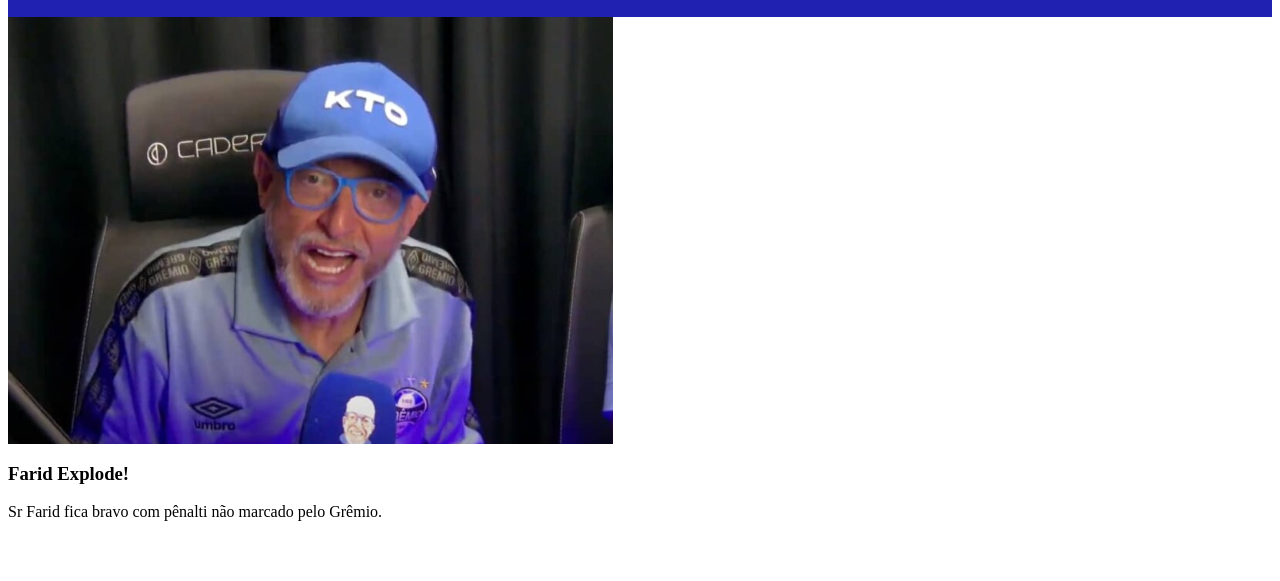
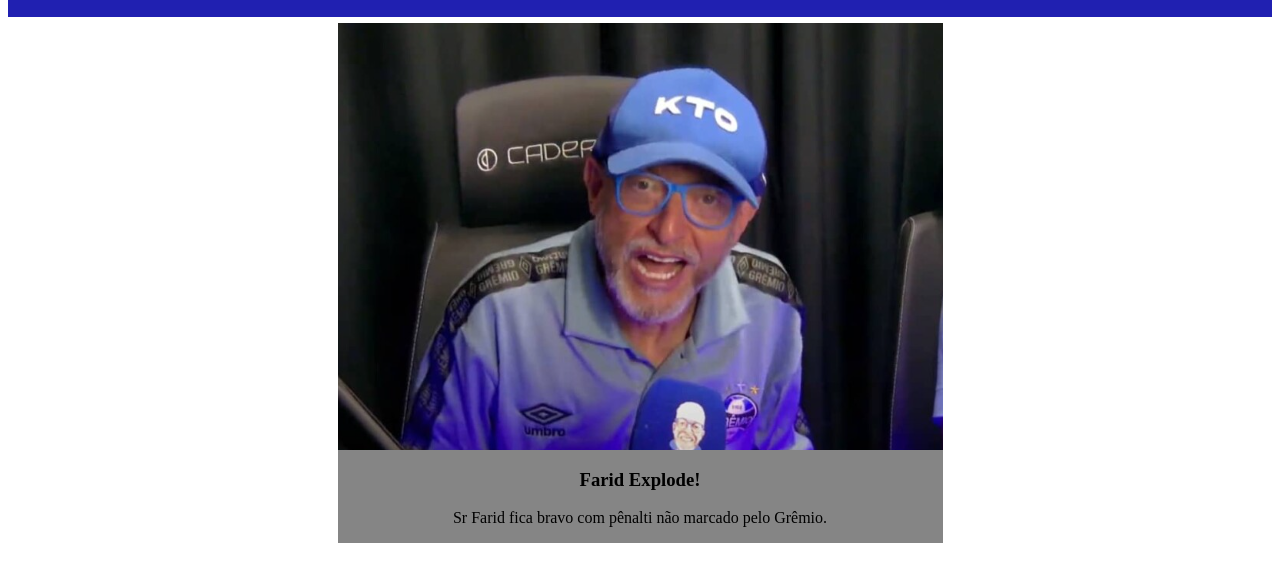
Before and after one commit to thaisduartedasilva/site-time, a plain HTML site: page index.html in a window 1280 px wide. Shown: the part 121-702 px from the top of the page. Drawn offline with Linux system fonts and the light colour scheme.

Commit message:
add - style.css noticia

```diff
--- a/index.html
+++ b/index.html
@@ -26,9 +26,9 @@
     </header>
 
     <main>
-        <section id="notícias">
+        <section id="noticias">
 
-            <div class="notícia">
+            <div class="noticia">
                 <img class="img_noticia" src="assets/farid.png" alt="Sr Farid">
                 <h3>Farid Explode!</h3>
                 <p>Sr Farid fica bravo com pênalti não marcado pelo Grêmio.</p>
--- a/style.css
+++ b/style.css
@@ -20,5 +20,6 @@
     padding: 6px;
 }
 .noticia{
+    background-color: rgb(133, 133, 133);
 
 }
```
